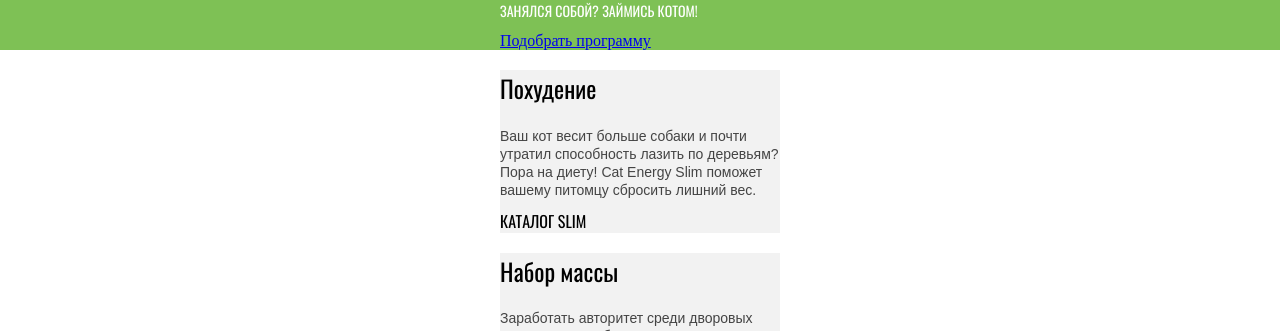
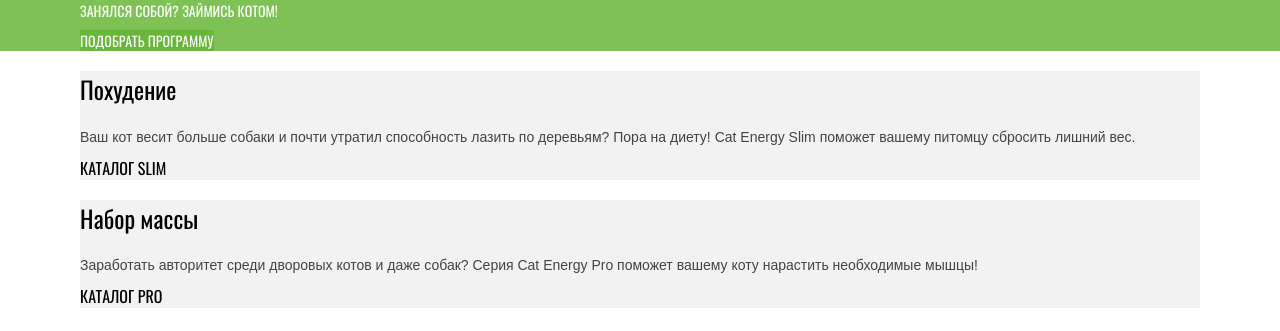
Before and after one commit to VladHolo628/1582609-cat-energy-21, a website: page source/index.html in a window 1280 px wide. Shown: the part 263-594 px from the top of the page. Drawn offline with nearby package versions, Linux system fonts and the light colour scheme; files that its build step writes are made by us from their sources.

Commit message:
Правки стилизации 2

```diff
--- a/source/index.html
+++ b/source/index.html
@@ -37,7 +37,7 @@
         <div class="promo__wrapper container">
           <h1 class="promo__title">Функциональное<br>питание для котов</h1>
           <p class="promo__subtitle">Занялся собой? Займись котом!</p>
-          <a class="promo_link" href="form.html">Подобрать программу</a>
+          <a class="promo__link" href="form.html">Подобрать программу</a>
         </div>
       </section>
       <section class="catalog-types">
--- a/source/sass/blocks/body.scss
+++ b/source/sass/blocks/body.scss
@@ -7,4 +7,5 @@
   background-color: $basic-white;
   background-position: top center;
   background-repeat: no-repeat;
+  box-sizing: border-box;
 }
--- a/source/sass/blocks/container.scss
+++ b/source/sass/blocks/container.scss
@@ -1,4 +1,4 @@
 .container {
-  width: 280px;
+  max-width: 87.5%;
   margin: 0 auto;
 }
```
